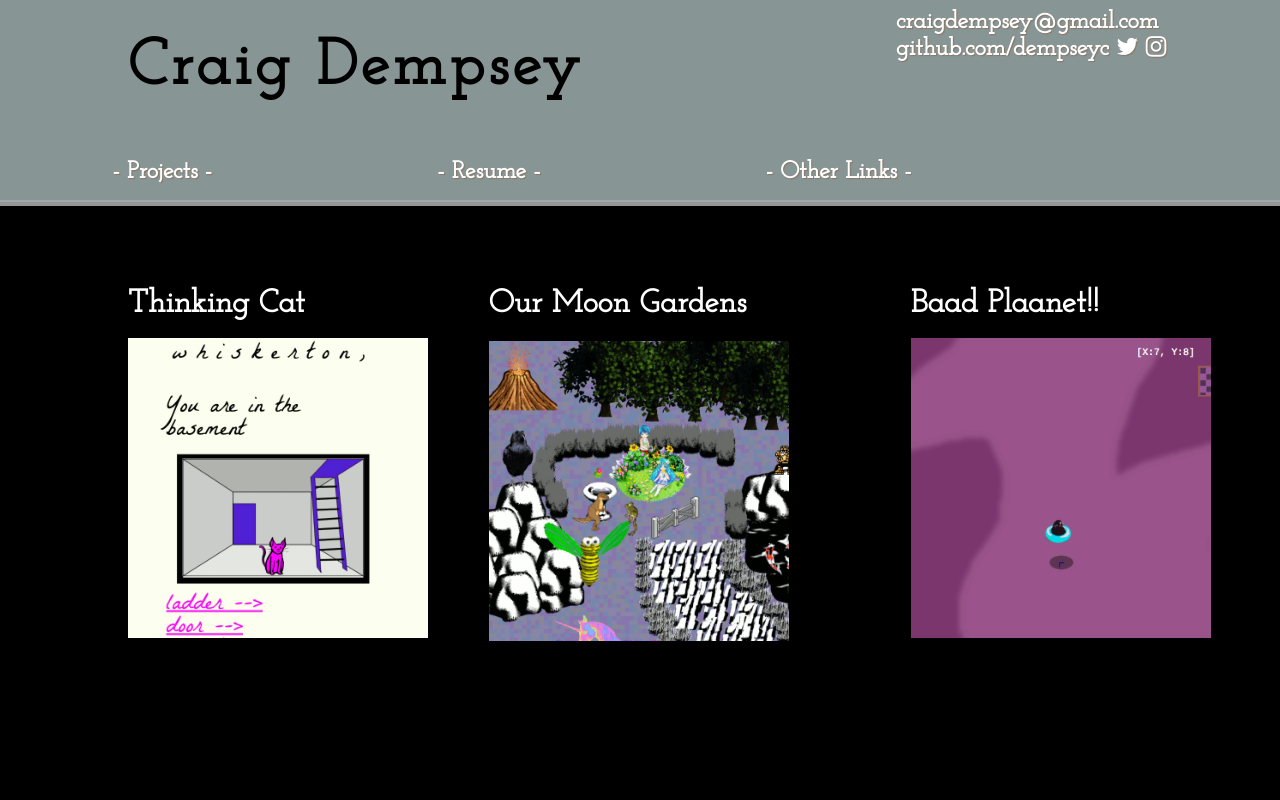
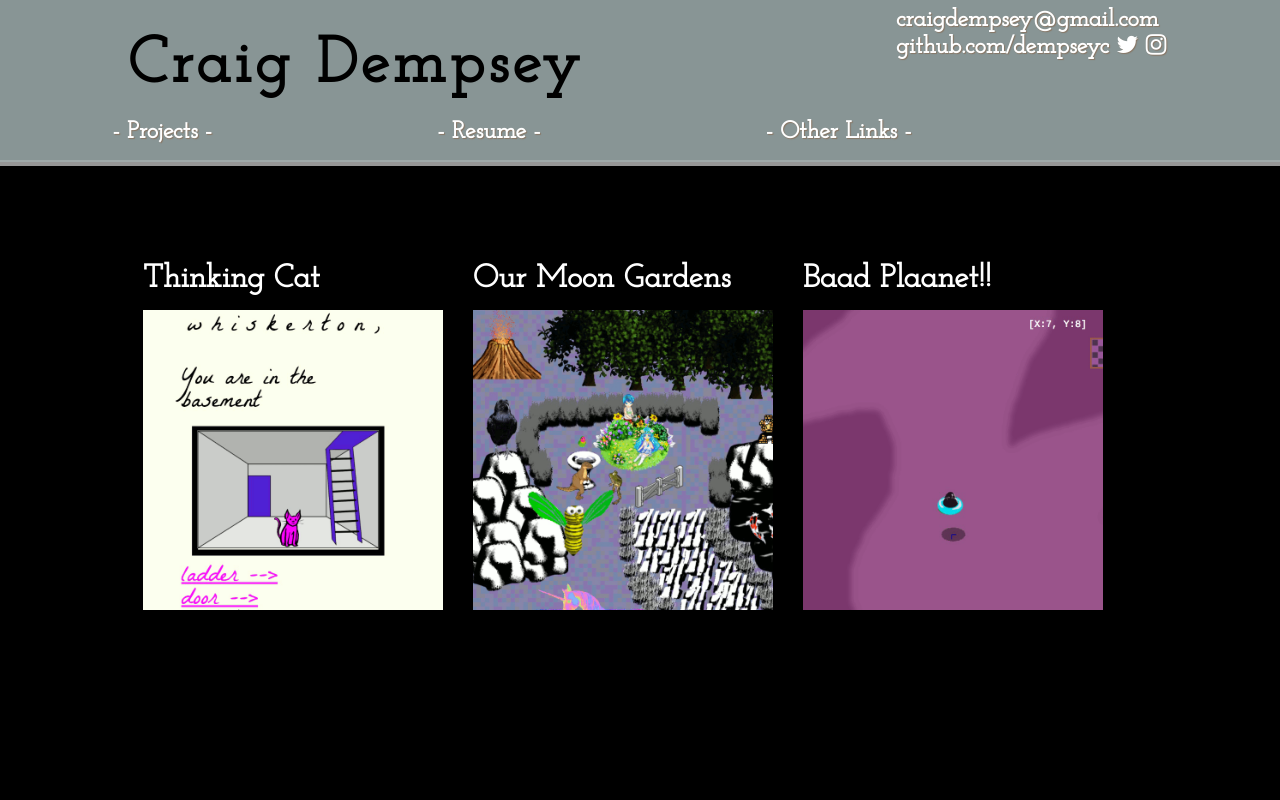
Before and after one commit to dempseyc/clldportfolio, a plain HTML site: page index.html in a window 1280 px wide. Shown: the top 800 px of the page. Drawn offline with Linux system fonts and the light colour scheme.

Commit message:
fix some flex things

```diff
--- a/script.js
+++ b/script.js
@@ -4,14 +4,14 @@ $(document).ready(function(){
 
   projects.forEach(function(item){
     let DIV = $('<div class="proj-elem">')
-    let title = item["title"]; // what is this doing?
+    let title = item["title"];
     let IMGhref = item["thumbnail"];
     let IMG = $('<img src="./public/images/'+IMGhref+'">')
     let LNK = item["link"];
     let aREF = $('<a href="'+LNK+'">'+title+'</a>');
     aREF.append(IMG);
     DIV.append(aREF);
-    Projs.append(DIV);  //there we go
+    Projs.append(DIV);
   })
 
   console.log(projects);
--- a/style.css
+++ b/style.css
@@ -82,20 +82,6 @@ h2 {
   margin: 2%;
 }
 
-nav ul {
-  display: flex;
-  justify-content: space-around;
-  font-size: 1.5em;
-  position: absolute;
-  width: 80vw;
-  top: 20vh;
-  color: #46F;
-}
-
-nav ul li {
-
-}
-
 .transparent {
   position: static;
   height: 100vh;
@@ -113,13 +99,11 @@ nav ul li {
 }
 
 header {
-  flex-direction: row;
-  grid-row: 1 / 2;
   position: fixed;
   z-index: 20;
   margin: 0 0 0 0;
   width: 100%;
-  height: 25%;
+  height: 10em;
   background-color: rgba(170,187,187,0.8);
   border-bottom: 2px solid rgba(251,251,251,0.2);
   outline: 4px solid rgba(251,251,251,0.6);
@@ -127,6 +111,20 @@ header {
 
 header a {
   text-shadow: 1px 1px 1px rgba(136,119,102,1);;
+}
+
+nav ul {
+  display: flex;
+  justify-content: space-around;
+  font-size: 1.5em;
+  position: absolute;
+  width: 80vw;
+  top: 5em;
+  color: #46F;
+}
+
+nav ul li {
+
 }
 
 name {
@@ -160,25 +158,30 @@ contact {
 }
 
 .content-item {
-  display: inline-flex;
-  flex-direction: column;
 }
 
 #projects {
   display: flex;
   flex-direction: row;
+  flex-wrap: wrap;
+  justify-content: space-between;
   padding-top: 25%;
 }
 
 .proj-elem {
-  display: inline-flex;
-  align-items: center;
-  flex-direction: column;
+  flex: 1;
+  padding: 15px;
 }
+
 .proj-elem a {
+  display: block;
+  flex: 1;
   font-size: 2em;
 }
+
 .proj-elem img {
+  display: block;
+  flex: 1;
   width: 300px;
   height: 300px;
   margin-top: 5%;
@@ -240,6 +243,7 @@ contact {
 
 #non-dev {
   display: flex;
+  flex-direction: column;
   padding-top: 25%;
   height: 100vh;
 }
```
